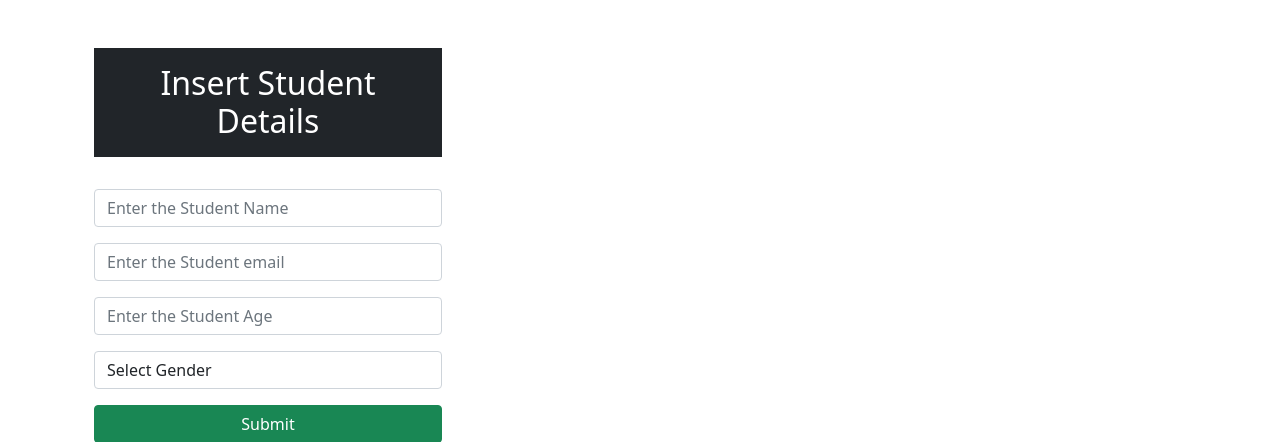
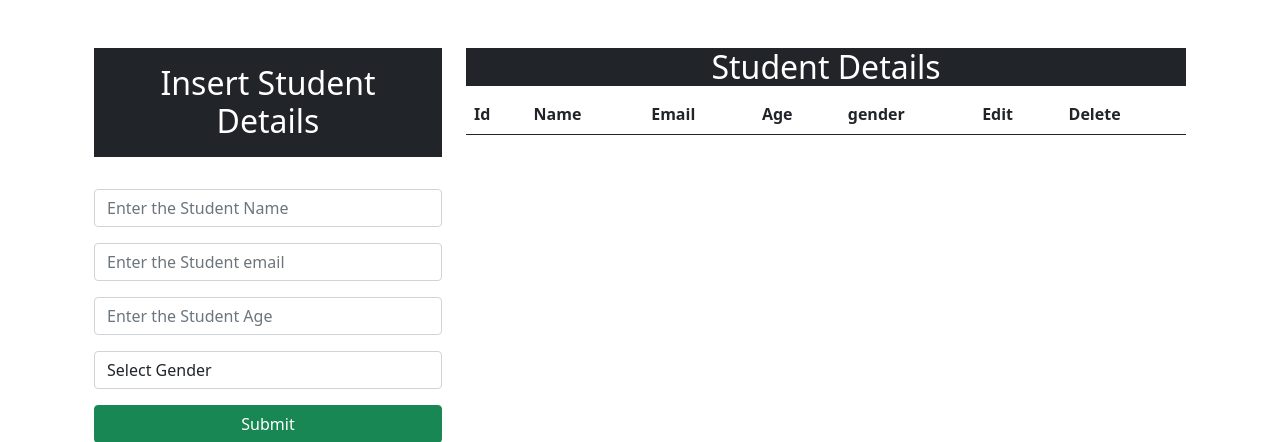
Before and after one commit to Arjunan1234/django-crud, a Django app: page /insert in a window 1280 px wide. Shown: the part 56-498 px from the top of the page. Run offline with Django 4.2, Linux system fonts and the light colour scheme; lists and menus that the app fills with data are empty.

Commit message:
display the inserted data

```diff
--- a/crud/views.py
+++ b/crud/views.py
@@ -4,10 +4,13 @@ from .models import Student
 
 
 def index(request):
-    return render(request, 'index.html')
+    data = Student.objects.all()
+    context = {"data": data}
+    return render(request, 'index.html', context)
 
 
 def insertData(request):
+
     if request.method == "POST":
         name = request.POST.get('name')
         email = request.POST.get('email')
--- a/templates/index.html
+++ b/templates/index.html
@@ -76,7 +76,38 @@
 
             </form>
           </div>
-          <div class="col-md-8"></div>
+
+        </div>
+        <div class="col-md-8">
+          <h2 class="text-center text-white bg-dark">Student Details</h2>
+          <table class="table">
+            <thead class="thead-dark">
+              <tr>
+                <th scope="col">Id</th>
+                <th scope="col">Name</th>
+                <th scope="col">Email</th>
+                <th scope="col">Age</th>
+                <th scope="col">gender</th>
+                <th scope="col">Edit</th>
+                <th scope="col">Delete</th>
+              </tr>
+            </thead>
+            <tbody>
+              {% for d in data %}
+              <tr>
+                <th scope="col">{{d.id}}</th>
+                <td scope="col">{{d.name}}</td>
+                <td scope="col">{{d.email}}</td>
+                <td scope="col">{{d.age}}</td>
+                <td scope="col">{{d.gender}}</td>
+                <td ><button type="button" class="btn btn-primary">Edit</button></td>
+                <td ><button type="button" class="btn btn-danger">Delete</button></td>
+
+              </tr>
+              {% endfor %}
+
+            </tbody>
+          </table>
         </div>
       </div>
     </div>
```
